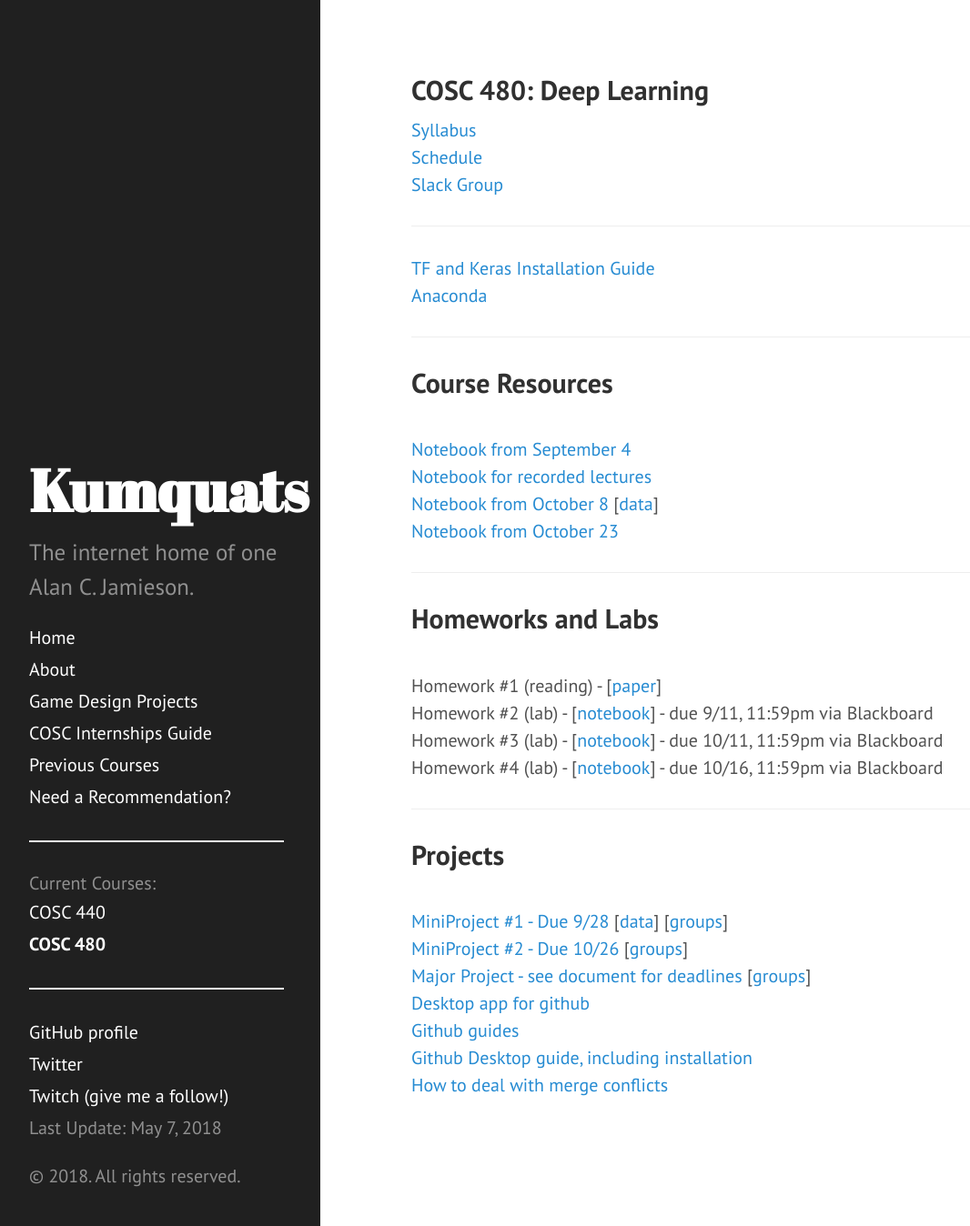
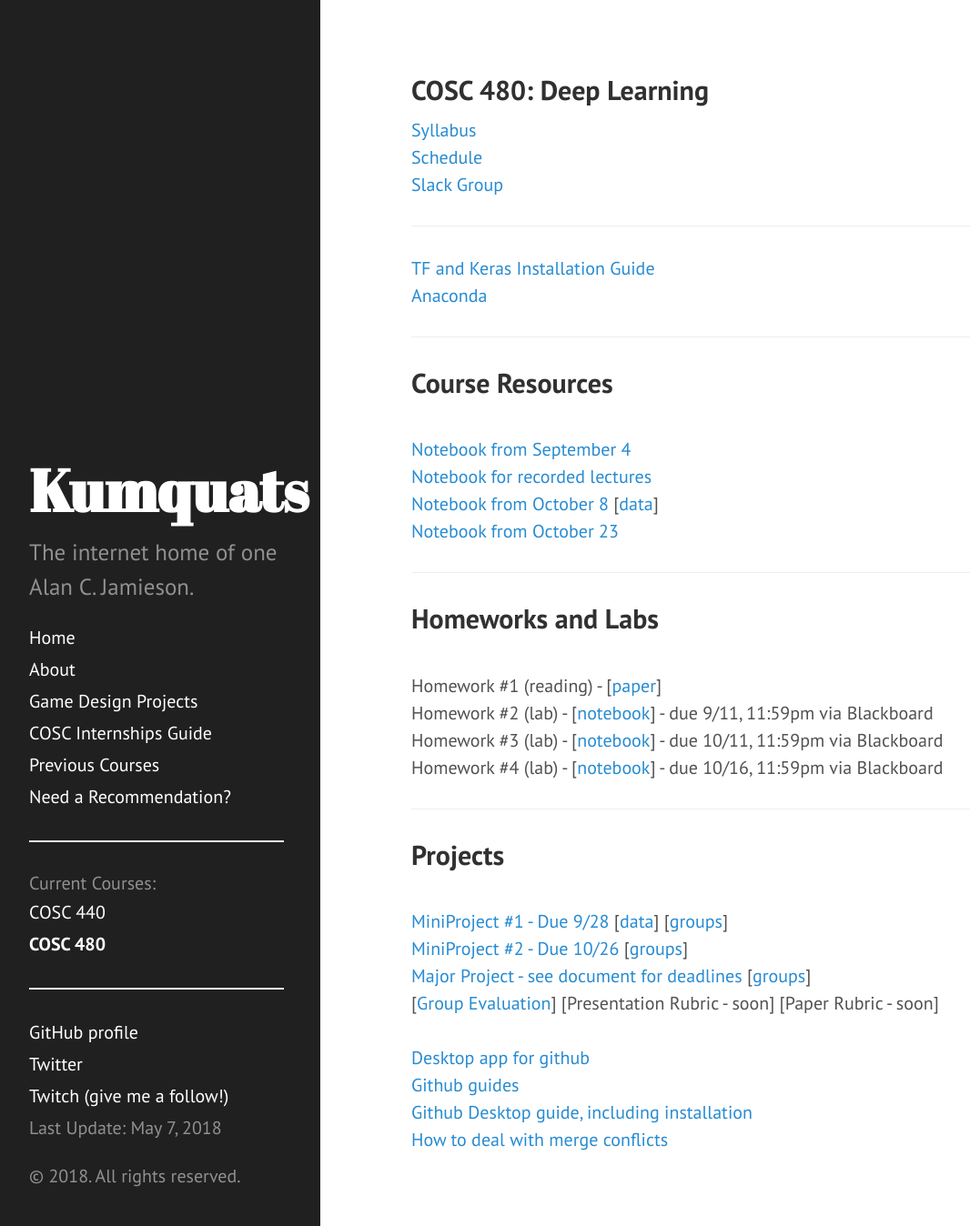
Before and after one commit to ripark/ripark.github.io, a Jekyll site: the page built from f18/cosc480.html, in a window 1280 px wide and 1348 px high. Shown: the whole window at 91% size, without its empty margins (8-1074 px from the left). Built offline with Jekyll 4.4.1, drawn with Linux system fonts in a browser that asks for light colours; Markdown is read by kramdown in place of the engine named in the settings.

Commit message:
group eval

```diff
--- a/f18/cosc480.html
+++ b/f18/cosc480.html
@@ -45,6 +45,9 @@ Homework #4 (lab) - [<a href="http://ripark.github.io/f18/11_RNN_IMDB.ipynb">not
 <br>
 <a href="http://ripark.github.io/f18/COSC480MajProj.pdf">Major Project - see document for deadlines</a> [<a href="http://ripark.github.io/f18/groups3.txt">groups</a>]
 <br>
+[<a href="http://ripark.github.io/f18/GroupEval.docx">Group Evaluation</a>] [Presentation Rubric - soon] [Paper Rubric - soon]
+<br>
+<br>
 <a href="https://desktop.github.com/">Desktop app for github</a>
 <br>
 <a href="https://guides.github.com/">Github guides</a>
```
Also changed, not shown: 1 other file.
